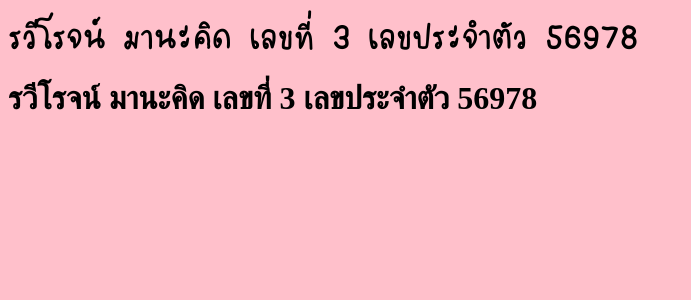
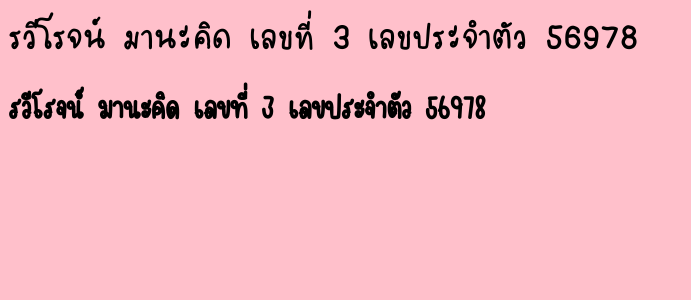
Before and after one commit to MiraclesI/mywebsite, a PHP site: page /font.php in a window 1280 px wide. Shown: the top 300 px of the page, without its empty margins (0-691 px from the left). Run offline with PHP 8.4, Linux system fonts and the light colour scheme; some web fonts are replaced.

Commit message:
Update font.php

```diff
--- a/font.php
+++ b/font.php
@@ -25,7 +25,7 @@
       }
       @font-face{
         font-family: "MyFont2";
-        src: url("j.devilfont@Drift King Ex Demo.otf");
+        src: url("MiPancake.ttf");
       }
       #font1{
         font-family: "MyFont1";
```
